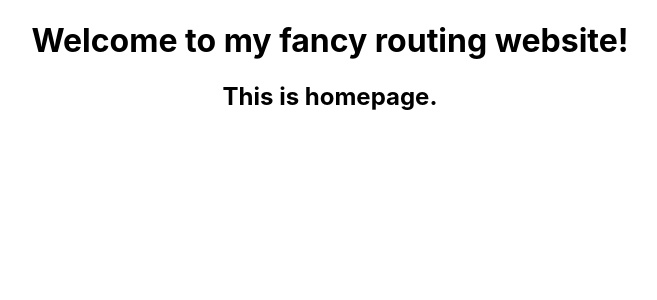
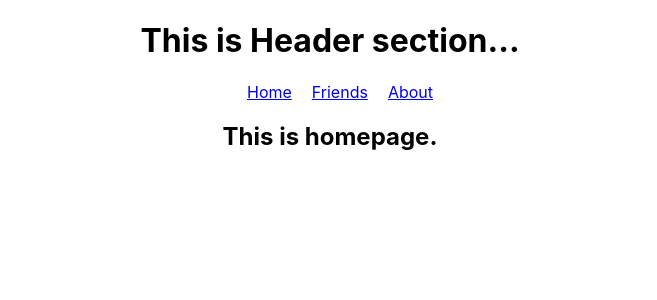
Before and after one commit to mizanatrai/react-router, a React (Create React App) app: page / in a window 1280 px wide. Shown: the top 300 px of the page, without its empty margins (310-967 px from the left). Built offline with nearby package versions, Linux system fonts and the light colour scheme.

Commit message:
custom active link added

```diff
--- a/src/App.js
+++ b/src/App.js
@@ -5,11 +5,12 @@ import About from './About/About';
 import { Route, Routes } from 'react-router-dom';
 import NotFound from './NotFound/NotFound';
 import Friend from './Friend/Friend';
+import Header from './Header/Header';
 
 function App() {
   return (
     <div className="App">
-      <h1>Welcome to my fancy routing website!</h1>
+      <Header/>
       <Routes>
         <Route path='/' element={<Home />} />
         <Route path='about' element={<About />} />
--- /dev/null
+++ b/src/Header/Header.css
@@ -0,0 +1,3 @@
+.link {
+    margin-left: 20px;
+}
--- /dev/null
+++ b/src/Header/Header.js
@@ -0,0 +1,16 @@
+import React from 'react';
+import { Link } from 'react-router-dom';
+import './Header.css'
+
+const Header = () => {
+    return (
+        <div className='header'>
+            <h1>This is Header section...</h1>
+            <Link to='/' className='link'>Home</Link>
+            <Link to='/friends' className='link'>Friends</Link>
+            <Link to='/about' className='link'>About</Link>
+        </div>
+    );
+};
+
+export default Header;
```
Also changed, not shown: src/CustomLink/CustomLink.js (added, +23 -0 lines).
